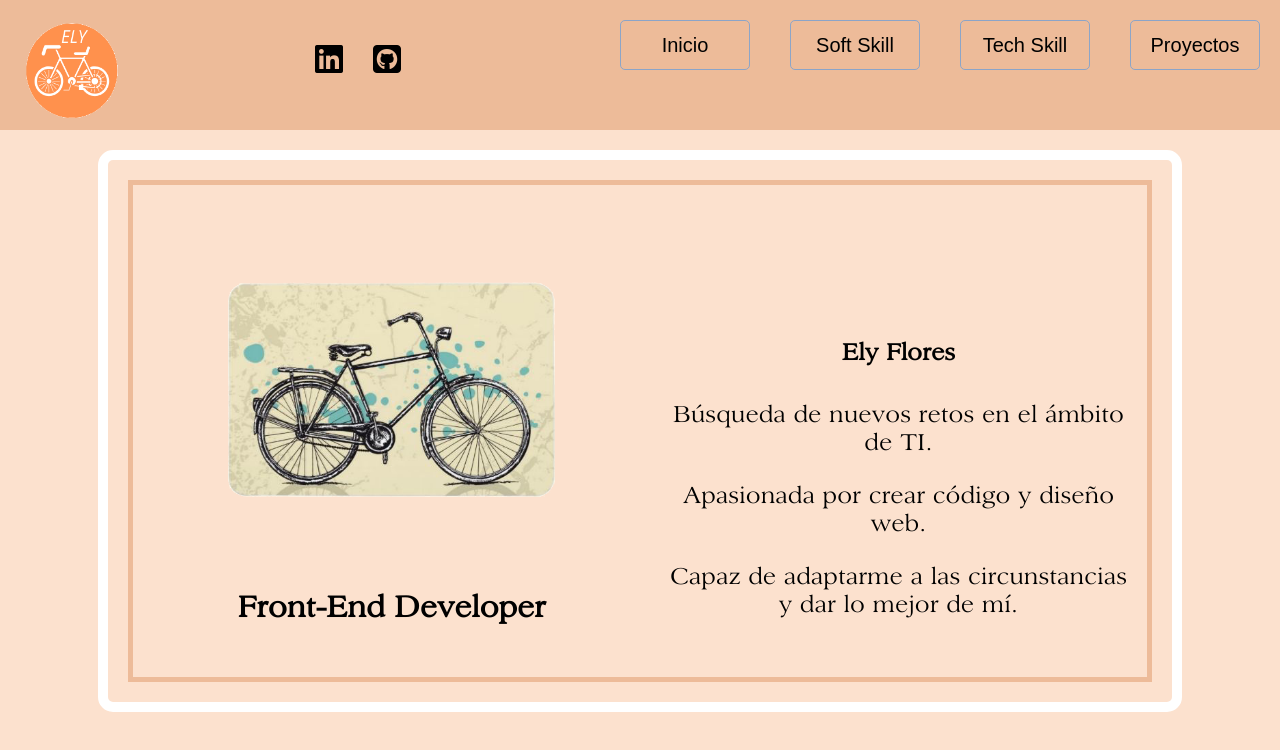
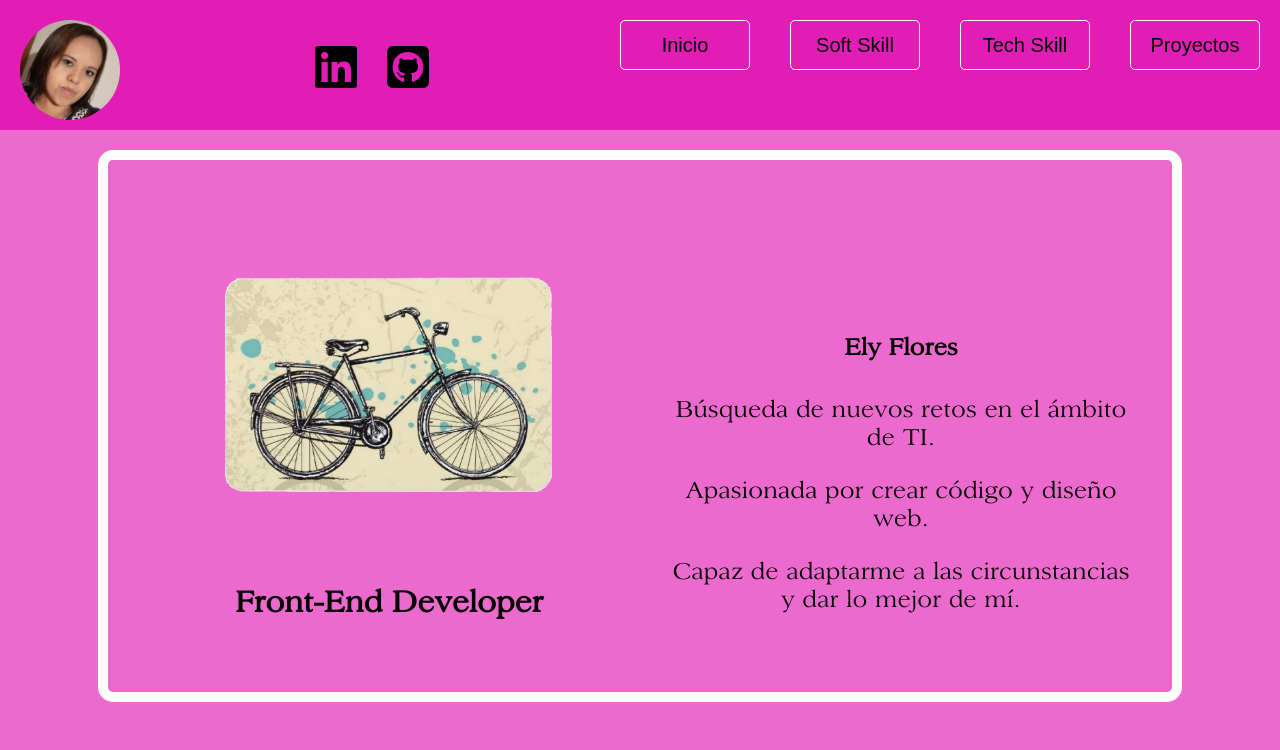
Before and after one commit to ElizaFlores11/Ely_Flores, a React (Create React App) app: page / in a window 1280 px wide. Shown: the top 750 px of the page. Built offline with nearby package versions, Linux system fonts and the light colour scheme.

Commit message:
style modification

```diff
--- a/src/App.js
+++ b/src/App.js
@@ -2,7 +2,7 @@ import React, {Fragment} from 'react';
 import './styles/Styles.scss';
 import Header from './componets/Header/Header';
 import Routes from './componets/Routes';
-import Home from './componets/Home/Home';
+//import Home from './componets/Home/Home';
 
  function App() {
   return (
--- a/src/componets/Header/Header.js
+++ b/src/componets/Header/Header.js
@@ -1,6 +1,6 @@
 import React from 'react';
 import { Link } from "react-router-dom";
-import Logo from '../../img/Logo.png';
+import Logo from '../../img/elyflores.jpg';
 
 const Header = () =>{
  return (
@@ -13,10 +13,10 @@ const Header = () =>{
             />
         <div className="top">
             <a href="https://www.linkedin.com/in/elyfloresg/" target="_black" class="links">
-                <i class="fa fa-linkedin-square fa-2x"></i>
+                <i class="fa fa-linkedin-square fa-3x"></i>
             </a>
             <a href="https://github.com/ElizaFlores11" target="_black" class="links">
-                <i class="fa fa-github-square fa-2x"></i>
+                <i class="fa fa-github-square fa-3x"></i>
             </a>
         </div>
         </div>
--- a/src/styles/Styles.scss
+++ b/src/styles/Styles.scss
@@ -30,13 +30,13 @@ body{
 }
 .img-head{
         padding: $veinte-pixeles;
-        width: $cien-pixeles;
-        height: $cien-pixeles;
+        width: 100px;
+        height: 100px;
+        border-radius: 150px;
 }
 .flex{
     display: $flex;
     flex-direction: $row;
-    border: $border-home;
 }
 .head-flex{
     display: $flex;
--- a/src/styles/_General.scss
+++ b/src/styles/_General.scss
@@ -1,7 +1,7 @@
 
 $margin-body: 0px;
 $padding-body: 0px;
-$background-body: #FCE1CE;
+$background-body:  #ec6ace;
 $text: 'Sanford-0103_demo';
 
 $veinte-pixeles: 20px;
@@ -16,7 +16,7 @@ $row : row;
 $space-between: space-between;
 
 $cientotreinta-pixeles: 130px;
-$background-header: #EDBB99;
+$background-header: #e21db5;
 $quince-pixeles: 15px;
 $cien-pixeles: 100px;
 
@@ -29,7 +29,7 @@ $flex-end: flex-end;
 $flex-start: flex-start;
 $veinticinco-pixeles: 25px;
 
-$border-azul: 1px solid hsla(213, 49%, 65%, 0.849);
+$border-azul: 1px solid white;
 $color-crema: hsla(48, 91%, 83%, 0.356) ;
 $justify: justify;
 
```
Also changed, not shown: src/img/elyflores.jpg (added).
